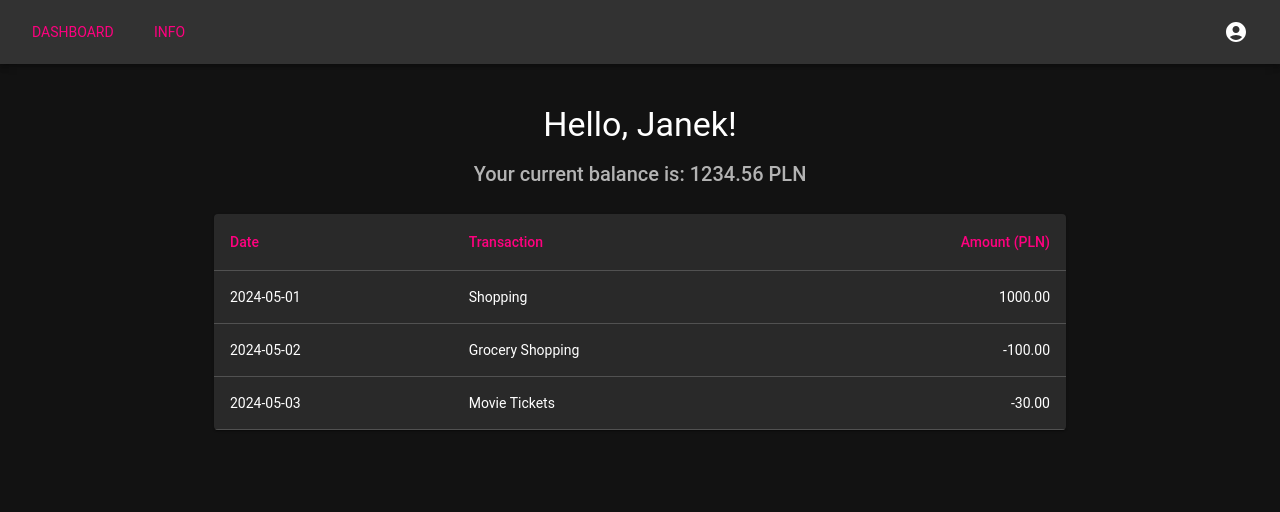
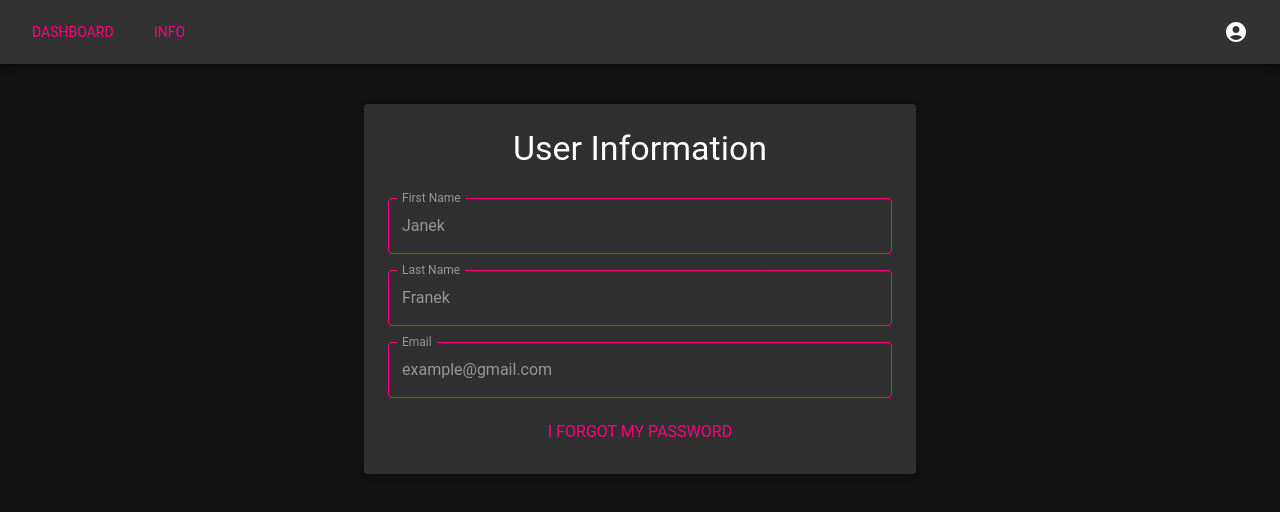
Before and after one commit to jpultorak/WdBK, a React (Vite) app in the folder P2/BankApp/frontend/: page /info in a window 1280 px wide. Shown: the top 512 px of the page. Built offline with nearby package versions, Linux system fonts and the light colour scheme.

Commit message:
Added Glowing Button as separate component, added Info page

```diff
--- a/P2/BankApp/frontend/src/App.tsx
+++ b/P2/BankApp/frontend/src/App.tsx
@@ -1,7 +1,7 @@
-import Dashboard from './pages/Dashboard';
+import Info from './pages/Info';
 
 function App() {
-  return <Dashboard />;
+  return <Info />;
 }
 
 export default App;
--- /dev/null
+++ b/P2/BankApp/frontend/src/components/GlowingButton.tsx
@@ -0,0 +1,12 @@
+import { Button, styled } from '@mui/material';
+
+const GlowingButton = styled(Button)(({ theme }) => ({
+  position: 'relative',
+  overflow: 'hidden',
+  '&:hover': {
+    backgroundColor: theme.palette.secondary.light,
+    boxShadow: `0px 0px 10px 5px ${theme.palette.secondary.main}`,
+  },
+}));
+
+export default GlowingButton;
--- a/P2/BankApp/frontend/src/components/NavigationBar.tsx
+++ b/P2/BankApp/frontend/src/components/NavigationBar.tsx
@@ -2,25 +2,15 @@ import AccountCircleIcon from '@mui/icons-material/AccountCircle';
 import LogoutIcon from '@mui/icons-material/Logout';
 import {
   AppBar,
-  Button,
   IconButton,
   Menu,
   MenuItem,
   Stack,
   Toolbar,
   Typography,
-  styled,
 } from '@mui/material';
 import { useState } from 'react';
-
-const GlowingButton = styled(Button)(({ theme }) => ({
-  position: 'relative',
-  overflow: 'hidden',
-  '&:hover': {
-    backgroundColor: theme.palette.secondary.light,
-    boxShadow: `0px 0px 10px 5px ${theme.palette.secondary.main}`,
-  },
-}));
+import GlowingButton from './GlowingButton';
 
 export default function NavigationBar() {
   const [anchorEl, setAnchorEl] = useState<null | HTMLElement>(null);
--- /dev/null
+++ b/P2/BankApp/frontend/src/pages/Info.tsx
@@ -0,0 +1,47 @@
+import { Box, Container, Paper, TextField, Typography } from '@mui/material';
+import NavigationBar from '../components/NavigationBar';
+import GlowingButton from '../components/GlowingButton';
+
+export default function Info() {
+  const email = 'example@gmail.com';
+  const firstName = 'Janek';
+  const lastName = 'Franek';
+
+  function handlePasswordReset() {
+    console.log('Reset Password clicked');
+  }
+  return (
+    <>
+      <NavigationBar />
+      <Container maxWidth="sm" sx={{ mt: 5 }}>
+        <Paper elevation={3} sx={{ padding: 3 }}>
+          <Box
+            sx={{
+              display: 'flex',
+              flexDirection: 'column',
+              alignItems: 'center',
+              gap: 2,
+            }}
+          >
+            <Typography variant="h4" gutterBottom>
+              User Information
+            </Typography>
+
+            <TextField
+              disabled
+              label="First Name"
+              value={firstName}
+              fullWidth
+            />
+            <TextField disabled label="Last Name" value={lastName} fullWidth />
+            <TextField disabled label="Email" value={email} fullWidth />
+
+            <GlowingButton onClick={handlePasswordReset}>
+              <Typography>I forgot my password</Typography>
+            </GlowingButton>
+          </Box>
+        </Paper>
+      </Container>
+    </>
+  );
+}
--- a/P2/BankApp/frontend/src/theme.tsx
+++ b/P2/BankApp/frontend/src/theme.tsx
@@ -8,6 +8,9 @@ const theme = createTheme({
     },
     secondary: {
       main: '#00ffbf', // Cyberpunk teal
+    },
+    action: {
+      disabled: '#ff007f',
     },
     background: {
       default: '#121212', // Dark background
```
